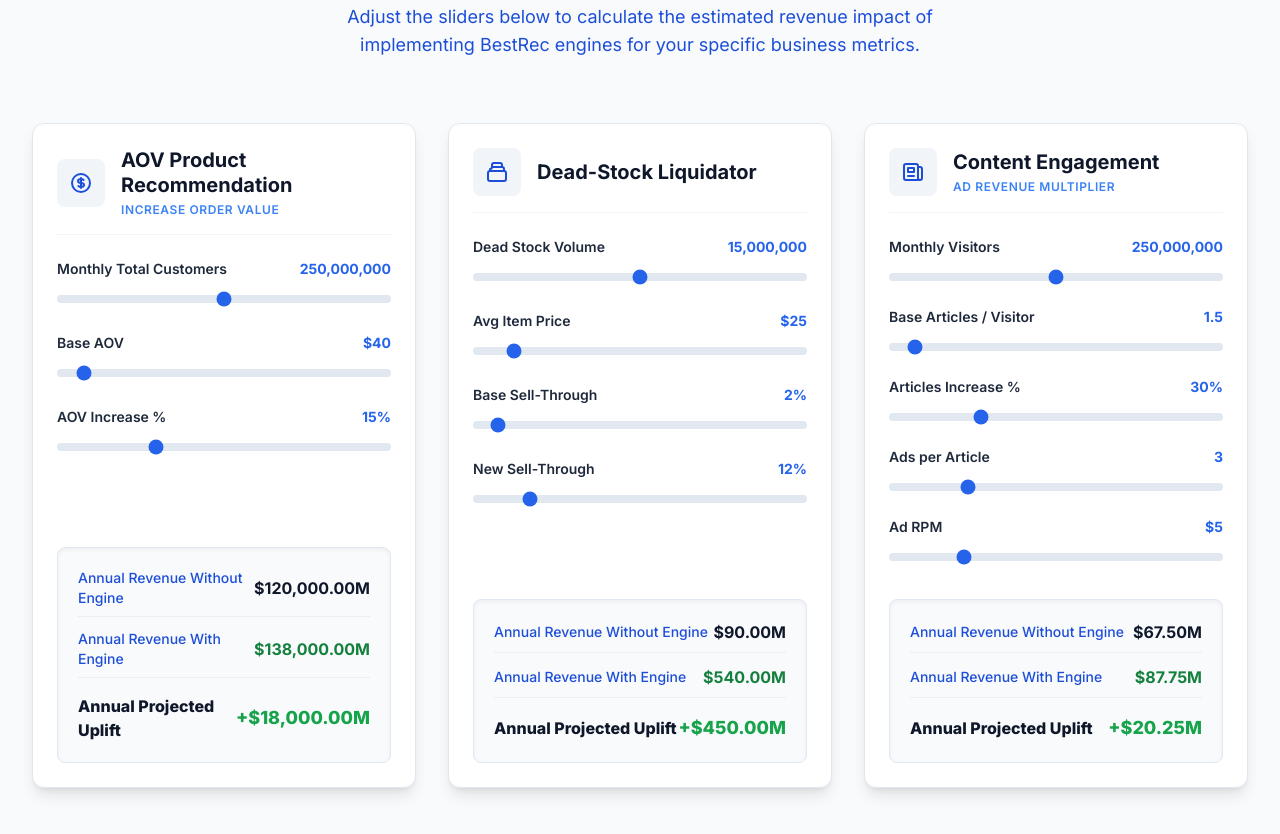
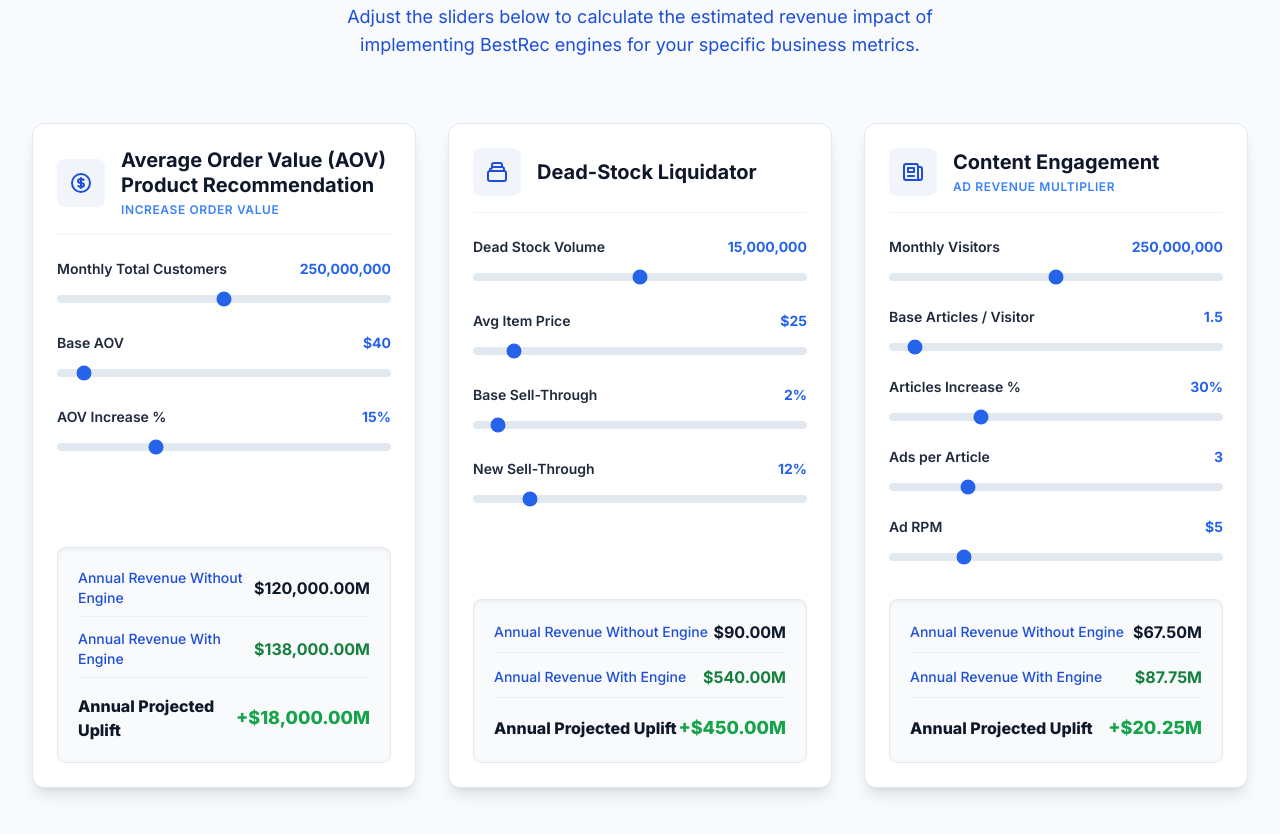
Before and after one commit to akhileshspk/queryless-analytics, a plain HTML site: page bestrec.html in a window 1280 px wide. Shown: the part 870-1704 px from the top of the page. Drawn offline with nearby package versions, Linux system fonts and the light colour scheme.

Commit message:
Update bestrec.html

```diff
--- a/bestrec.html
+++ b/bestrec.html
@@ -175,7 +175,7 @@
                             </svg>
                         </div>
                         <div>
-                            <h3 class="text-xl font-bold text-corporate-900 leading-tight">AOV Product Recommendation
+                            <h3 class="text-xl font-bold text-corporate-900 leading-tight">Average Order Value (AOV) Product Recommendation
                             </h3>
                             <p class="text-xs font-semibold text-corporate-500 uppercase tracking-wider mt-1">Increase
                                 Order Value</p>
```
